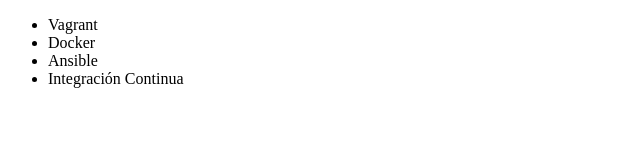
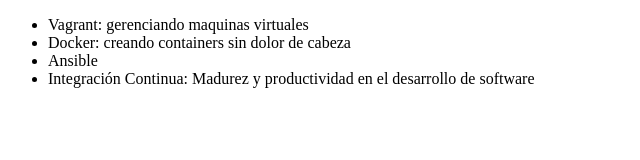
Before and after one commit to JuanMenM/alura-git, a plain HTML site: page Juan/index.html in a window 1280 px wide. Shown: the whole page, without its empty margins (0-640 px from the left). Drawn offline with Linux system fonts and the light colour scheme.

Commit message:
Corrigiendo curso Vagrant

```diff
--- a/Juan/index.html
+++ b/Juan/index.html
@@ -2,14 +2,14 @@
 <html lang="en">
     <head>
     <meta charset="UTF-8">
-    <title>Document</title>
+    <title>Lista de cursos de DEvOps de Alura</title>
     </head>
     <body>
         <ul>
-            <li>Vagrant</li>
-            <li>Docker</li>
+            <li>Vagrant: gerenciando maquinas virtuales</li>
+            <li>Docker: creando containers sin dolor de cabeza</li>
             <li>Ansible</li>
-            <li>Integración Continua</li>
+            <li>Integración Continua: Madurez y productividad en el desarrollo de software</li>
         </ul>
     </body>
 </html>
```
